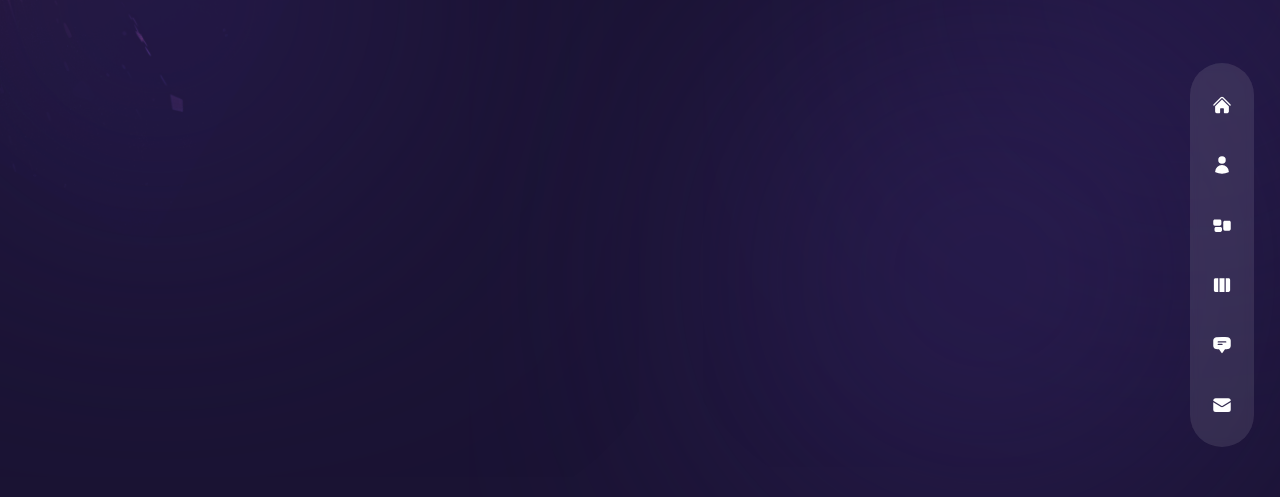
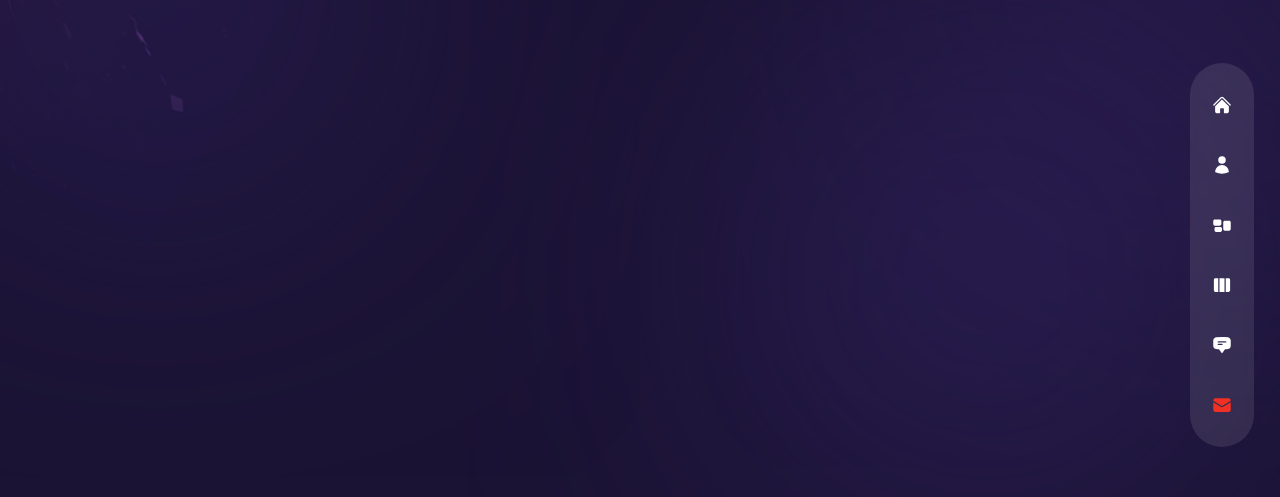
Before and after one commit to nahidpavelc/personal_portfolio, a Next.js app: page /contact in a window 1280 px wide. Shown: the part 145-642 px from the top of the page. Built offline with nearby package versions, Linux system fonts and the light colour scheme.

Commit message:
Compleate Navbar

```diff
--- a/components/Nav.js
+++ b/components/Nav.js
@@ -10,7 +10,7 @@
 
 //  nav data
 export const navData = [
-  { name: 'home', path: '/', icon: <HiHome/> },
+  { name: 'home', path: '/', icon: <HiHome /> },
   { name: 'about', path: '/about', icon: <HiUser /> },
   { name: 'services', path: '/services', icon: <HiRectangleGroup /> },
   { name: 'work', path: '/work', icon: <HiViewColumns /> },
@@ -40,10 +40,30 @@
   return (
     <nav className='flex flex-col items-center xl:justify-center gap-y4 fixed h-max bottom-0 mt-auto xl:right-[2%] z-50 top-0 w-full xl:w-16 xl:max-w-md xl:h-screen'>
       {/* inner  */}
-      <div className='flex w-full xl:flex-col items-center justify-between xl:justify-center gap-y-10 px-4 md:px-40 xl:px-0 h-80 xl:h-max py-8 bg-white/10 backdrop-blur-sm text-3xl xl:text-xl xl:rounded-full'>
+      <div className='flex w-full xl:flex-col items-center justify-between xl:justify-center gap-y-10 px-4 md:px-40 xl:px-0 h-[80px] xl:h-max py-8 bg-white/10 backdrop-blur-sm text-3xl xl:text-xl xl:rounded-full'>
 
         {navData.map((link, index) => {
-          return <Link href={link.path}> {link.icon} </Link>;
+          return (
+            <Link className={`${link.path === pathname && 'text-accent'} relative flex items-center group hover:text-accent transition-all duration-300`}
+              href={link.path}
+              key={index}>
+              {/* tooltip */}
+              <div className='absolute pr-14 right-0 hidden xl:group-hover:flex'>
+                <div className='bg-white relative flex text-primary items-center p-[6px]  rounded-[3px]'>
+                  <div className='text-[12px] leading-none font-semibold capitalize'>
+                    {link.name}
+                  </div>
+                  {/* triangle */}
+                  <div className='border-solid border-l-white border-l-8 border-y-transparent border-y-[6px] border-r-0 absolute -right-2'></div>
+                </div>
+              </div>
+
+              {/* icon */}
+              <div>
+                {link.icon}
+              </div>
+            </Link>
+          );
         })}
 
       </div>
--- a/pages/about/index.js
+++ b/pages/about/index.js
@@ -6,18 +6,18 @@
       {
         title: 'Web Development',
         icons: [
-          <FaHtml5 />,
-          <FaCss3 />,
-          <FaJs />,
-          <FaReact />,
-          <SiNextdotjs />,
-          <SiFramer />,
-          <FaWordpress />,
+          // <FaHtml5 />,
+          // <FaCss3 />,
+          // <FaJs />,
+          // <FaReact />,
+          // <SiNextdotjs />,
+          // <SiFramer />,
+          // <FaWordpress />,
         ],
       },
       {
         title: 'UI/UX Design',
-        icons: [<FaFigma />, <SiAdobexd />, <SiAdobephotoshop />],
+        // icons: [<FaFigma />, <SiAdobexd />, <SiAdobephotoshop />],
       },
     ],
   },
```
